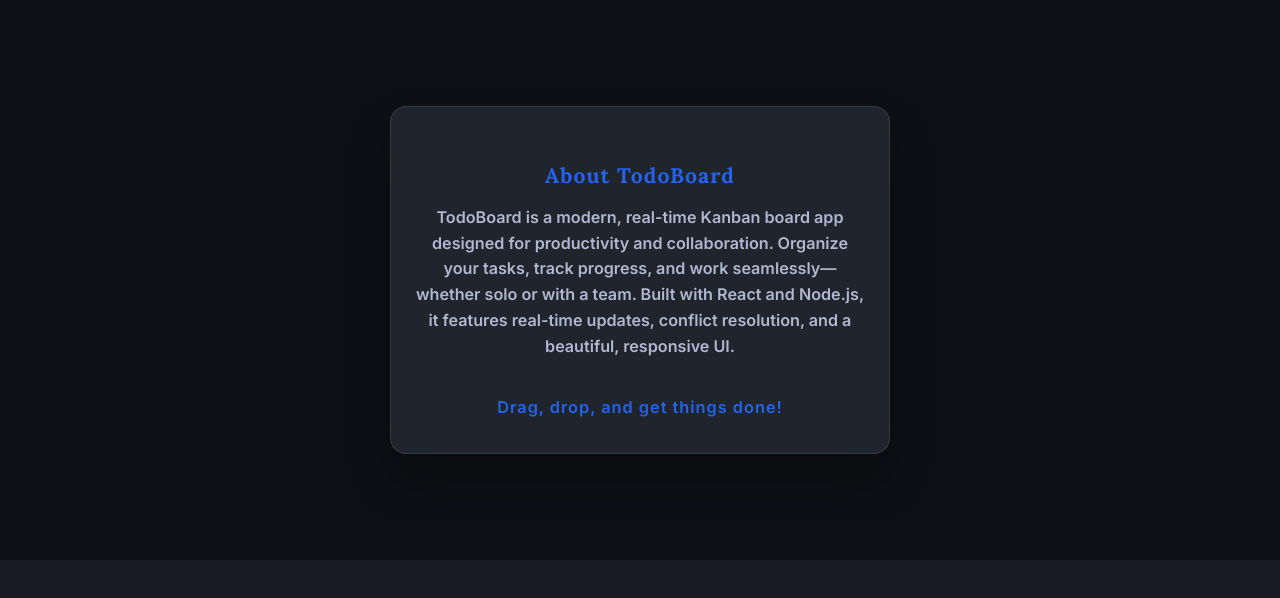
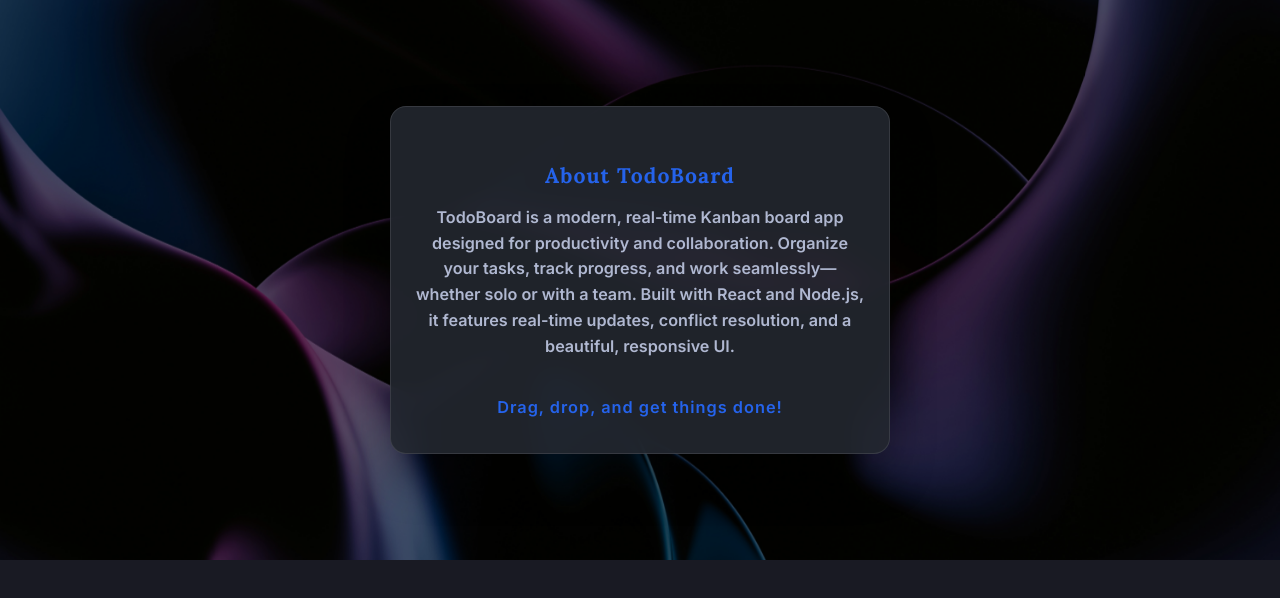
Before and after one commit to Arjun140205/Realtime-ToDo-board, a React (Create React App) app in the folder client/: page /about in a window 1280 px wide. Shown: the top 598 px of the page. Built offline with nearby package versions, Linux system fonts and the light colour scheme; no server answers.

Commit message:
WIP: local changes before rebase

```diff
--- a/client/src/pages/About.js
+++ b/client/src/pages/About.js
@@ -1,7 +1,16 @@
 import './About.css';
 
 const About = () => (
-  <div className="about-container">
+  <div
+    className="about-container"
+    style={{
+      backgroundImage: 'url("/about.jpg")',
+      backgroundSize: 'cover',
+      backgroundPosition: 'center',
+      backgroundRepeat: 'no-repeat',
+      backgroundAttachment: 'fixed'
+    }}
+  >
     <div className="about-card">
       <h1 className="about-title">About TodoBoard</h1>
       <p className="about-desc">
--- a/client/src/pages/Dashboard.js
+++ b/client/src/pages/Dashboard.js
@@ -42,7 +42,16 @@ const Dashboard = () => {
   }, []);
 
   return (
-    <div className="dashboard-main">
+    <div
+      className="dashboard-main"
+      style={{
+        backgroundImage: 'url("/dashboard.jpg")',
+        backgroundSize: 'cover',
+        backgroundPosition: 'center',
+        backgroundRepeat: 'no-repeat',
+        backgroundAttachment: 'fixed'
+      }}
+    >
       <div style={{ display: 'flex', flexDirection: 'row', alignItems: 'flex-start', justifyContent: 'center', flexWrap: 'wrap' }}>
         <TaskBoard tasks={tasks} setTasks={setTasks} />
       </div>
```
